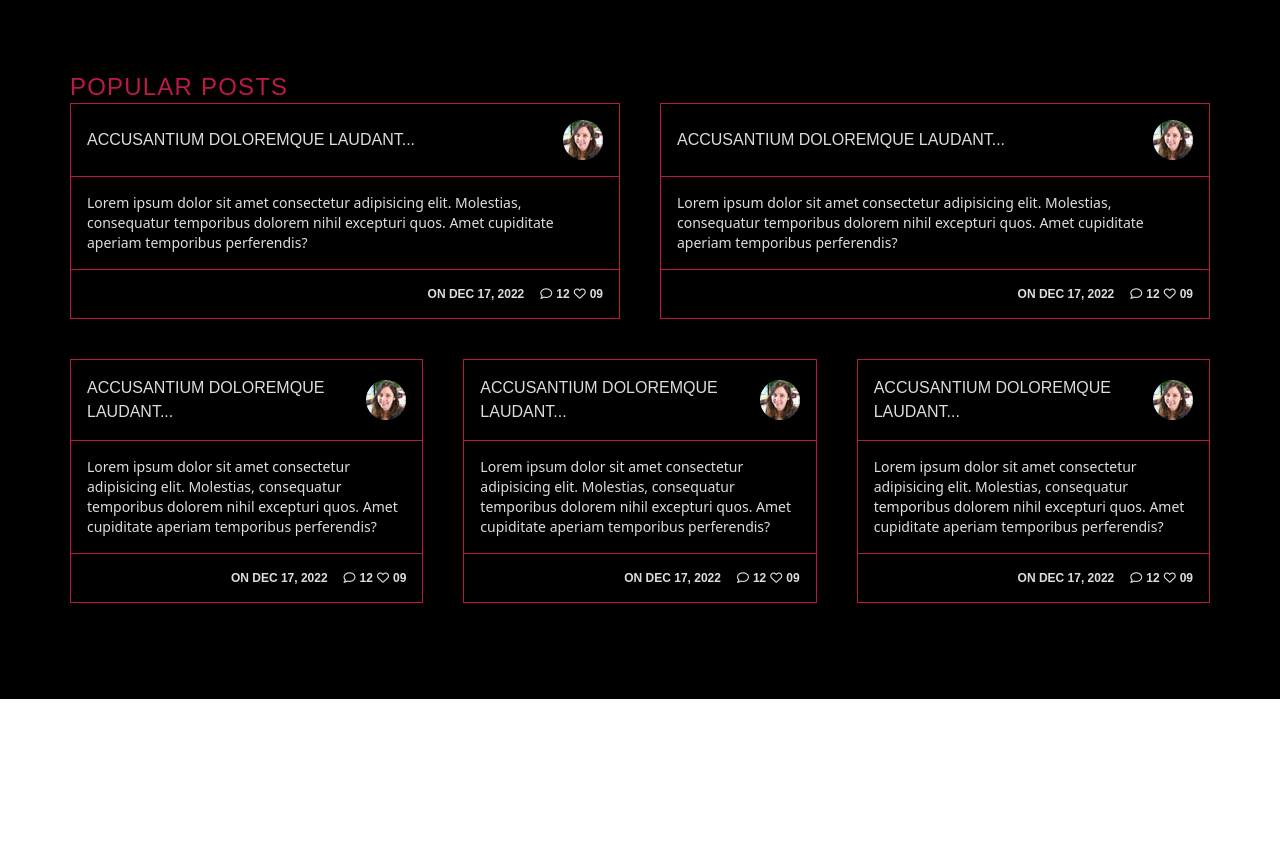
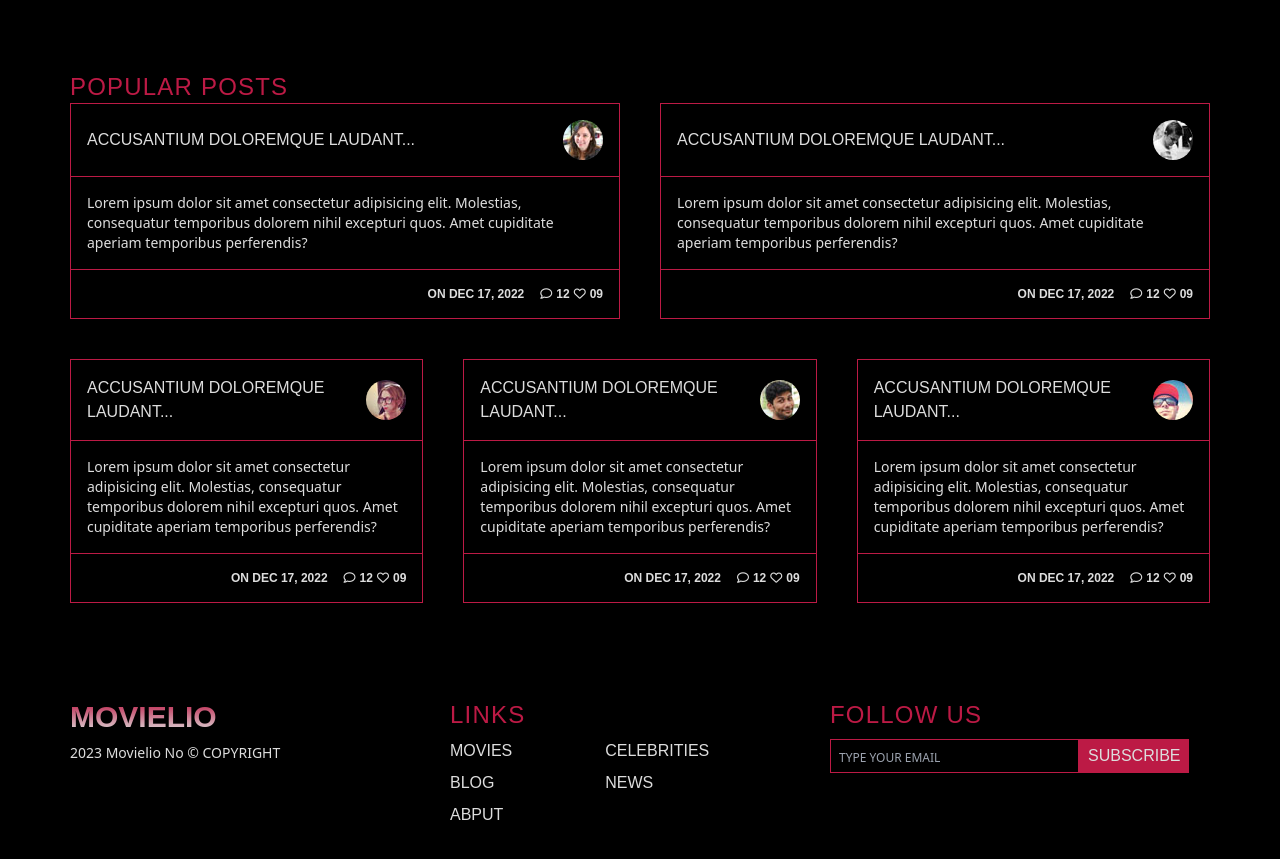
Before and after one commit to khazarglzd/tailwind_landing_page_ui, a website: page public/index.html in a window 1280 px wide. Shown: the part 1900-2759 px from the top of the page. Before the commit the page ends 2599 px from the top, so only its background shows below. Drawn offline with Linux system fonts and the light colour scheme; a web font is replaced by a local one.

Commit message:
creating footer section

```diff
--- a/public/index.html
+++ b/public/index.html
@@ -411,7 +411,7 @@
         <!--Item 1 Header-->
         <div class="border-b border-movielio-red p-4 flex items-center justify-between">
           <h3>ACCUSANTIUM DOLOREMQUE LAUDANT...</h3>
-          <img src="./images/userava1.jpg" alt="" class="rounded-full">
+          <img src="./images/userava5.jpg" alt="" class="rounded-full">
         </div>
         <!--Item 1 Para-->
         <p class="p-4 text-sm">Lorem ipsum dolor sit amet consectetur adipisicing elit. Molestias, consequatur
@@ -435,7 +435,7 @@
         <!--Item 1 Header-->
         <div class="border-b border-movielio-red p-4 flex items-center justify-between">
           <h3>ACCUSANTIUM DOLOREMQUE LAUDANT...</h3>
-          <img src="./images/userava1.jpg" alt="" class="rounded-full">
+          <img src="./images/userava4.jpg" alt="" class="rounded-full">
         </div>
         <!--Item 1 Para-->
         <p class="p-4 text-sm">Lorem ipsum dolor sit amet consectetur adipisicing elit. Molestias, consequatur
@@ -459,7 +459,7 @@
         <!--Item 1 Header-->
         <div class="border-b border-movielio-red p-4 flex items-center justify-between">
           <h3>ACCUSANTIUM DOLOREMQUE LAUDANT...</h3>
-          <img src="./images/userava1.jpg" alt="" class="rounded-full">
+          <img src="./images/userava3.jpg" alt="" class="rounded-full">
         </div>
         <!--Item 1 Para-->
         <p class="p-4 text-sm">Lorem ipsum dolor sit amet consectetur adipisicing elit. Molestias, consequatur
@@ -483,7 +483,7 @@
         <!--Item 1 Header-->
         <div class="border-b border-movielio-red p-4 flex items-center justify-between">
           <h3>ACCUSANTIUM DOLOREMQUE LAUDANT...</h3>
-          <img src="./images/userava1.jpg" alt="" class="rounded-full">
+          <img src="./images/userava2.jpg" alt="" class="rounded-full">
         </div>
         <!--Item 1 Para-->
         <p class="p-4 text-sm">Lorem ipsum dolor sit amet consectetur adipisicing elit. Molestias, consequatur
@@ -504,8 +504,38 @@
       </div>
     </div>
   </section>
-
-
-
+    <!--Footer Section-->
+    <footer class="bg-black text-movielio-grey">
+      <!--Footer Container-->
+      <div class="container flex flex-col md:flex-row px-10 lg:px-0 pb-8">
+        <!--Left-->
+        <div class="basis-1/3">
+          <a href="#"
+            class="text-2xl lg:text-3xl font-bold text-transparent bg-gradient-to-b bg-clip-text from-movielio-red to-movielio-grey">MOVIELIO</a>
+          <p class="text-sm mt-2">2023 Movielio No &copy; COPYRIGHT</p>
+        </div>
+        <!--Middle-->
+        <div class="basis-1/3">
+          <h2 class="mb-2 text-movielio-red">LINKS</h2>
+          <div class="grid grid-cols-5 gap-2 uppercase">
+            <a class="col-span-2 hover:text-movielio-melon duration-500" href="#">Movies</a>
+            <a class="col-span-2 hover:text-movielio-melon duration-500" href="#">Celebrities</a>
+            <a class="col-span-2 hover:text-movielio-melon duration-500" href="#">Blog</a>
+            <a class="col-span-2 hover:text-movielio-melon duration-500" href="#">News</a>
+            <a class="col-span-2 hover:text-movielio-melon duration-500" href="#">Abput</a>
+          </div>
+        </div>
+        <!--Right-->
+        <div class="basis-1/3">
+          <h2 class="mb-2 text-movielio-red">FOLLOW US</h2>
+          <form action="" class="flex">
+            <input class="py-1 px-2 bg-transparent border border-movielio-red placeholder:text-xs outline-none"
+              placeholder="TYPE YOUR EMAIL" type="text">
+            <button
+              class="py-1 px-2 bg-transparent border border-movielio-red bg-movielio-red font-gemunu uppercase">Subscribe</button>
+          </form>
+        </div>
+      </div>
+    </footer>
   </body>
 </html>
```
Also changed, not shown: public/css/style.css.
